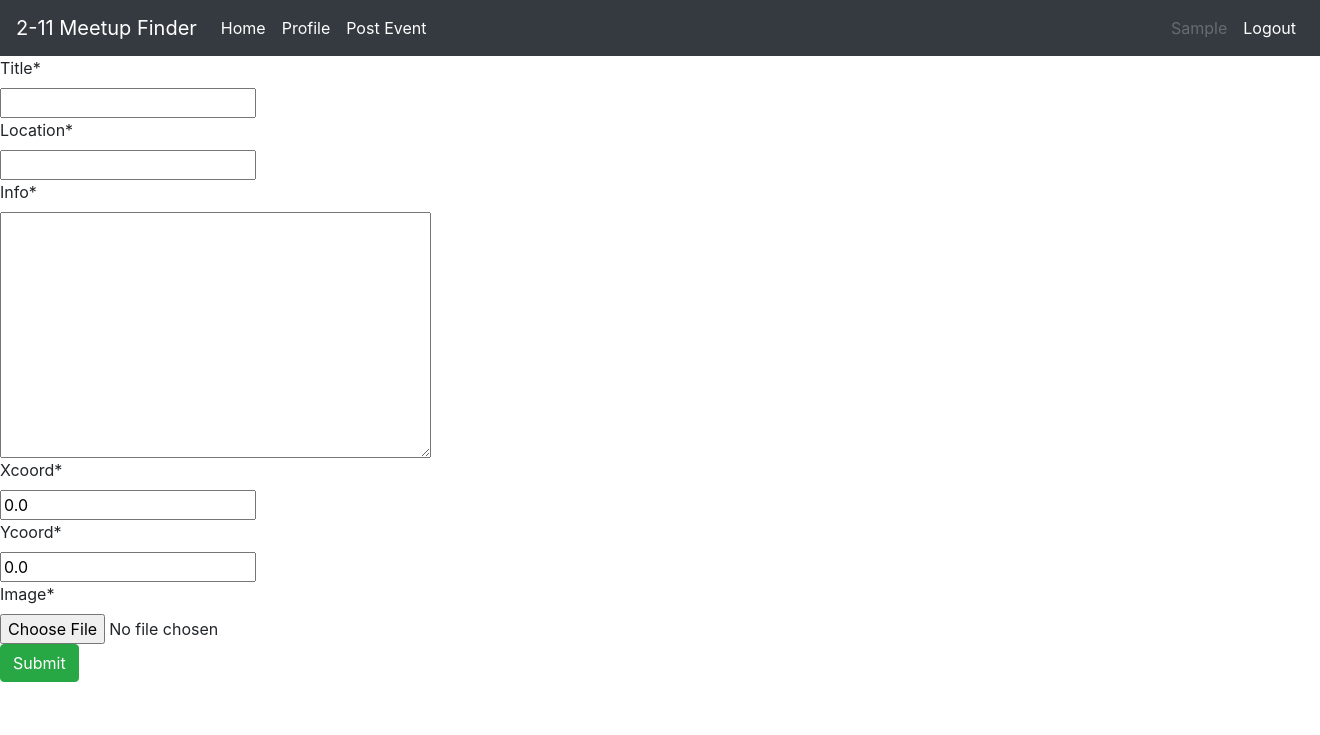
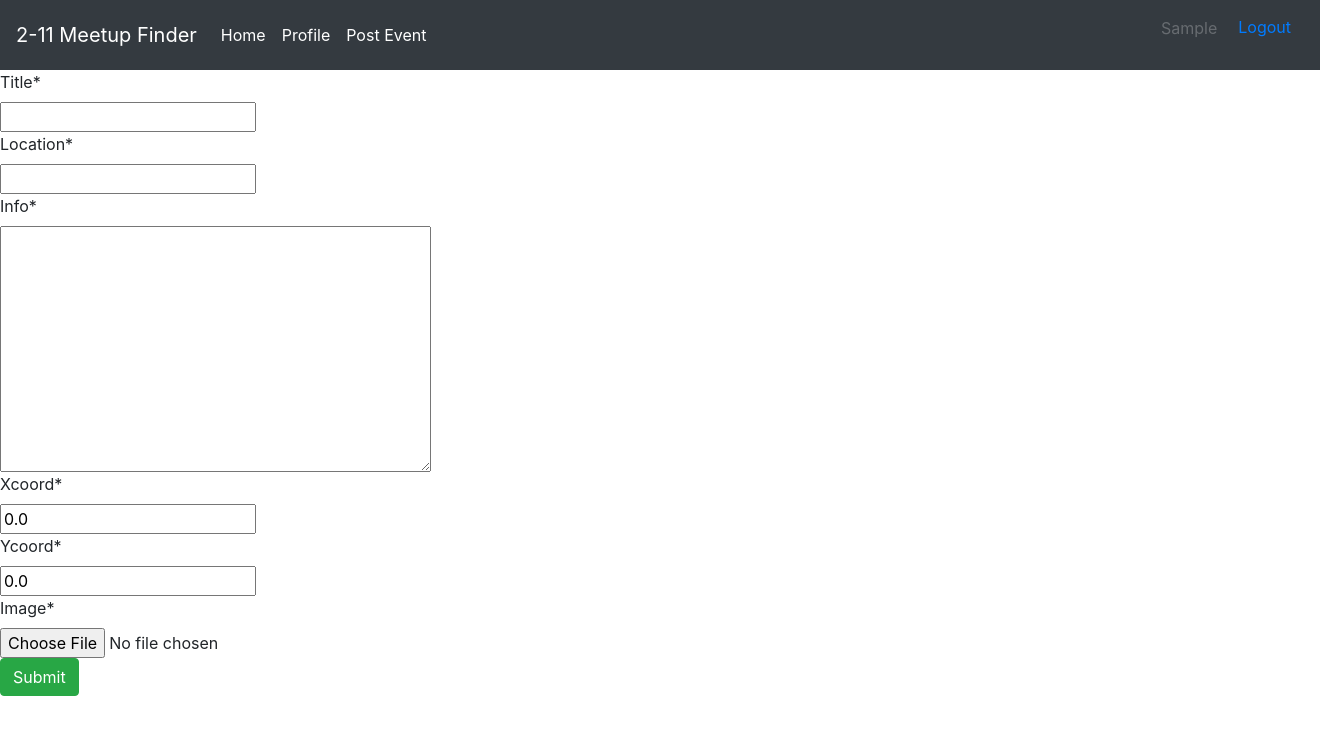
Before and after one commit to kaitlinphan/meetup-finder, a Django app: page /accounts/profile/create/ in a window 1320 px wide; the page is wider, and only the part inside the window is pictured. Shown: the top 735 px of that part. Run offline with Django 3.2, Linux system fonts and the light colour scheme; the visitor is signed in with stand-in values (Sample User, id 1); some libraries are stand-ins or nearby versions.

Commit message:
logout button

```diff
--- a/app/templates/app/base.html
+++ b/app/templates/app/base.html
@@ -23,9 +23,17 @@
         <ul class="nav navbar-nav navbar-right">
             {% if user.is_authenticated %}
                 <a class="nav-item nav-link disabled">{{ user.get_short_name }} <span class="sr-only">(current)</span></a>
-                <a class="nav-item nav-link active" href="/accounts/logout">Logout <span class="sr-only">(current)</span></a>
+
+                {% load i18n %}
+                <form method="post" action="{% url 'account_logout' %}">
+                    {% csrf_token %}
+                    {% if redirect_field_value %}
+                    <input type="hidden" name="{{ redirect_field_name }}" value="{{ redirect_field_value }}"/>
+                    {% endif %}
+                    <button type="button" class="btn btn-link" type="submit">{% trans 'Logout' %} </button>
+                </form>
             {% else %}
-                <a class="nav-item nav-link active" href="/accounts/login">Login <span class="sr-only">(current)</span></a>
+                <a class="nav-item nav-link active" href="/accounts/google/login/?process=login">Login <span class="sr-only">(current)</span></a>
                 <a class="nav-item nav-link active" href="/accounts/signup">Signup <span class="sr-only">(current)</span></a>
             {% endif %}
         </ul>
```
